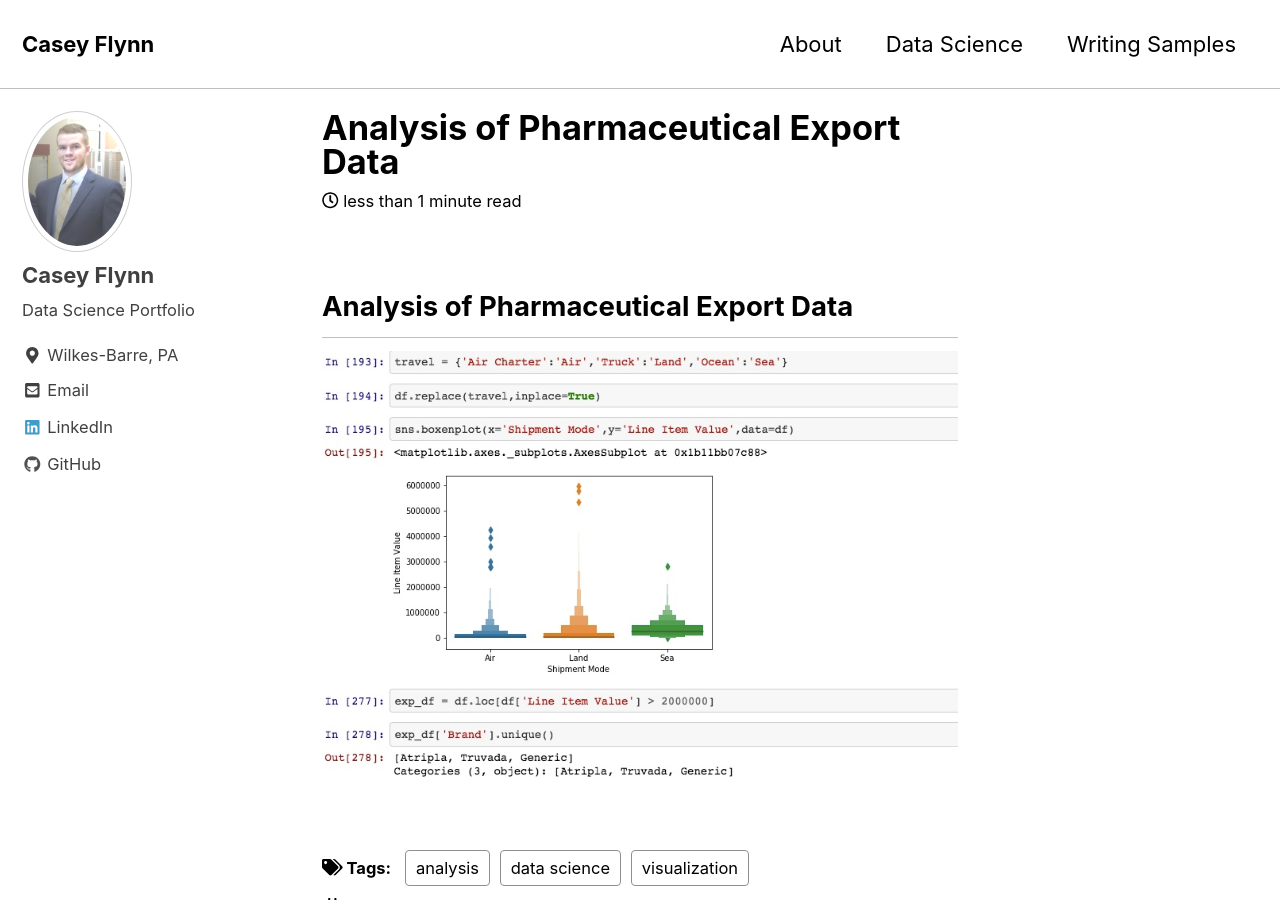
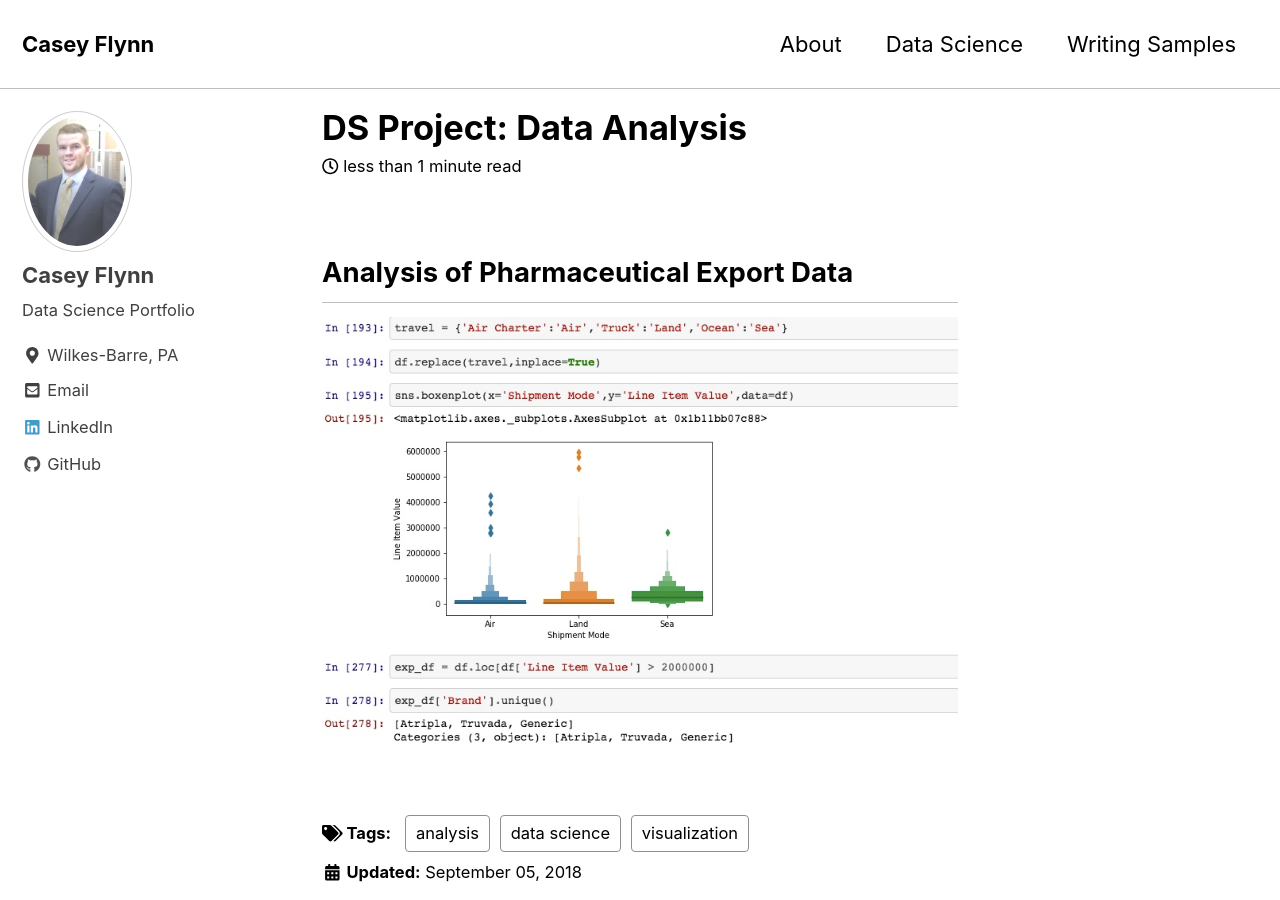
Before and after one commit to cmflynn13/cmflynn13.github.io, a Jekyll site: the page built from _posts/2018-09-05-export-data-analysis.md, in a window 1280 px wide and 900 px high. Built offline with Jekyll 4.4.1, drawn with Linux system fonts in a browser that asks for light colours; nearby versions of some CDN libraries.

Commit message:
change title of analysis page

```diff
--- a/_posts/2018-09-05-export-data-analysis.md
+++ b/_posts/2018-09-05-export-data-analysis.md
@@ -1,5 +1,5 @@
 ---
-title: "Analysis of Pharmaceutical Export Data"
+title: "DS Project: Data Analysis"
 date: 2018-09-05
 tags: [analysis, data science, visualization]
 header:
```
